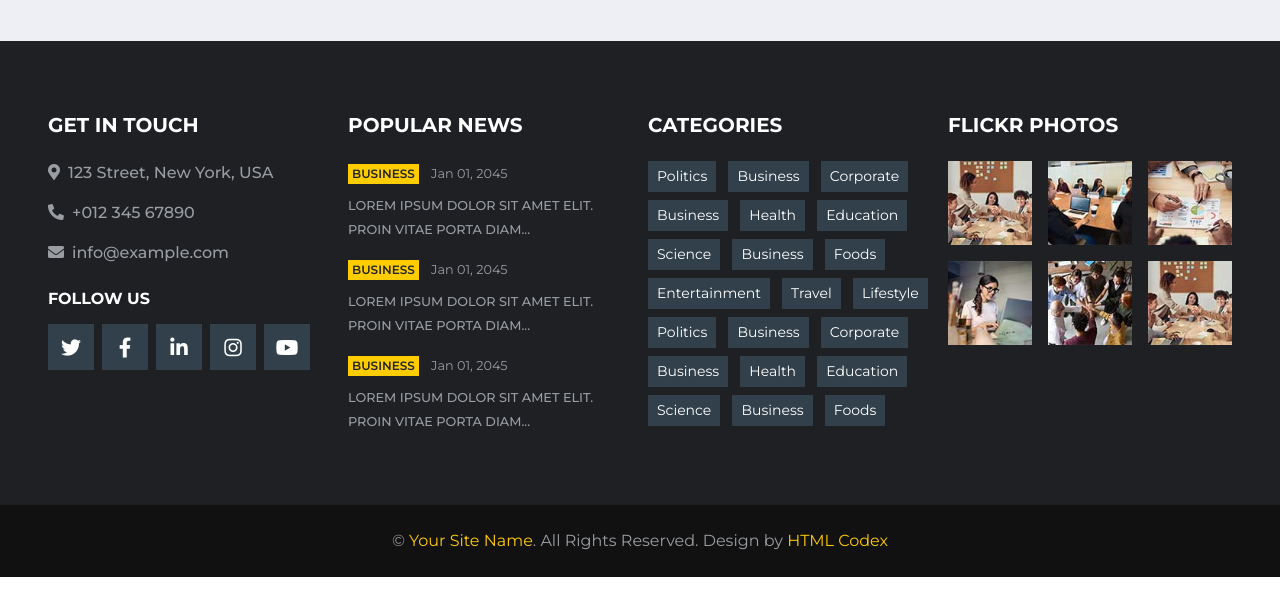
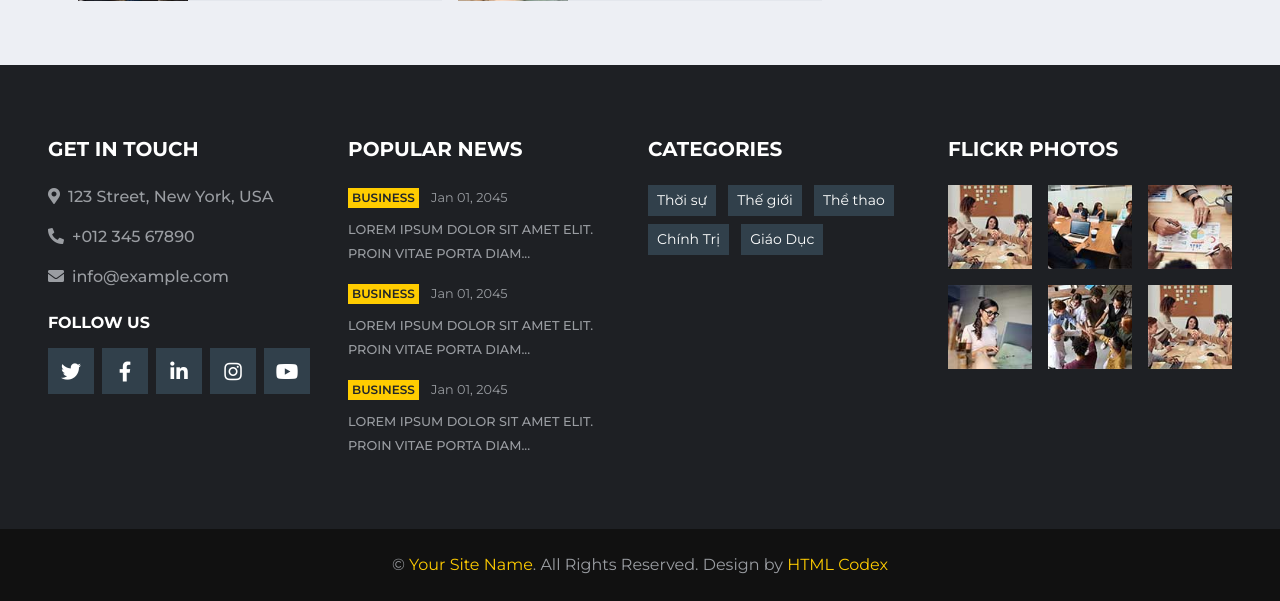
Before and after one commit to WIN-short-balck/BT_NEW, a PHP site: page / in a window 1280 px wide. Shown: the part 3218-3819 px from the top of the page. Before the commit the page ends 3795 px from the top, so only its background shows below. Run offline with PHP 8.4, Linux system fonts and the light colour scheme; data comes from the database, SQL or seed files in the repository.

Commit message:
NEWS-DEMO

```diff
--- a/config.php
+++ b/config.php
@@ -1,10 +1,10 @@
 <?php
 /** The name of the database*/
-define( 'DB_NAME', 'news');
+define( 'DB_NAME', 'newss');
 /** MySQL database username */
-define( 'DB_USER', 'root' );
+define( 'DB_USER', 'root');
 /** MySQL database password */
-define( 'DB_PASSWORD', '' );
+define( 'DB_PASSWORD', '');
 /** MySQL hostname */
 define( 'DB_HOST', 'localhost' );
 /** port number of DB */
--- a/footer.php
+++ b/footer.php
@@ -42,27 +42,11 @@
             <div class="col-lg-3 col-md-6 mb-5">
                 <h5 class="mb-4 text-white text-uppercase font-weight-bold">Categories</h5>
                 <div class="m-n1">
-                    <a href="" class="btn btn-sm btn-secondary m-1">Politics</a>
-                    <a href="" class="btn btn-sm btn-secondary m-1">Business</a>
-                    <a href="" class="btn btn-sm btn-secondary m-1">Corporate</a>
-                    <a href="" class="btn btn-sm btn-secondary m-1">Business</a>
-                    <a href="" class="btn btn-sm btn-secondary m-1">Health</a>
-                    <a href="" class="btn btn-sm btn-secondary m-1">Education</a>
-                    <a href="" class="btn btn-sm btn-secondary m-1">Science</a>
-                    <a href="" class="btn btn-sm btn-secondary m-1">Business</a>
-                    <a href="" class="btn btn-sm btn-secondary m-1">Foods</a>
-                    <a href="" class="btn btn-sm btn-secondary m-1">Entertainment</a>
-                    <a href="" class="btn btn-sm btn-secondary m-1">Travel</a>
-                    <a href="" class="btn btn-sm btn-secondary m-1">Lifestyle</a>
-                    <a href="" class="btn btn-sm btn-secondary m-1">Politics</a>
-                    <a href="" class="btn btn-sm btn-secondary m-1">Business</a>
-                    <a href="" class="btn btn-sm btn-secondary m-1">Corporate</a>
-                    <a href="" class="btn btn-sm btn-secondary m-1">Business</a>
-                    <a href="" class="btn btn-sm btn-secondary m-1">Health</a>
-                    <a href="" class="btn btn-sm btn-secondary m-1">Education</a>
-                    <a href="" class="btn btn-sm btn-secondary m-1">Science</a>
-                    <a href="" class="btn btn-sm btn-secondary m-1">Business</a>
-                    <a href="" class="btn btn-sm btn-secondary m-1">Foods</a>
+                    <?php
+                        foreach($getAllCates as $key => $value):
+                    ?>
+                    <a href="" class="btn btn-sm btn-secondary m-1"><?php echo $value['name'] ?></a>
+                    <?php endforeach ?>
                 </div>
             </div>
             <div class="col-lg-3 col-md-6 mb-5">
--- /dev/null
+++ b/models/category.php
@@ -0,0 +1,22 @@
+<?php
+class Category extends Db{
+    public function getAllCates(){
+        $sql = self::$connection->prepare("SELECT * From `categories`");
+        $sql->execute();
+        $items = array();
+        $items = $sql->get_result()->fetch_all(MYSQLI_ASSOC);
+        return $items;
+    }
+
+    public function getNameById(){
+        $sql = self::$connection->prepare("SELECT * From `categories` WHERE id = ?");
+        $sql -> bind_param("i", $cate_id);
+        $sql->execute();
+        $items = array();
+        $items = $sql->get_result()->fetch_all(MYSQLI_ASSOC);
+        return $items;
+    }
+}
+
+
+?>
--- /dev/null
+++ b/models/items.php
@@ -0,0 +1,22 @@
+<?php
+class Item extends Db{
+    public function getAllItems(){
+        $sql = self::$connection->prepare("SELECT * From `items`");
+        $sql->execute();
+        $items = array();
+        $items = $sql->get_result()->fetch_all(MYSQLI_ASSOC);
+        return $items;
+    }
+
+    public function getNewItem($start,$count){
+        $sql = self::$connection->prepare("SELECT * From `items`
+        ORDER BY `created_at` DESC
+        LIMIT ?,?");
+        $sql -> bind_param("ii",$start,$count);
+        $sql->execute();
+        $items = array();
+        $items = $sql->get_result()->fetch_all(MYSQLI_ASSOC);
+        return $items;
+    }
+}
+?>
```
Also changed, not shown: header.php (+18 -13 lines), models/db.php (renamed from models/dp.php), 1 other file.
